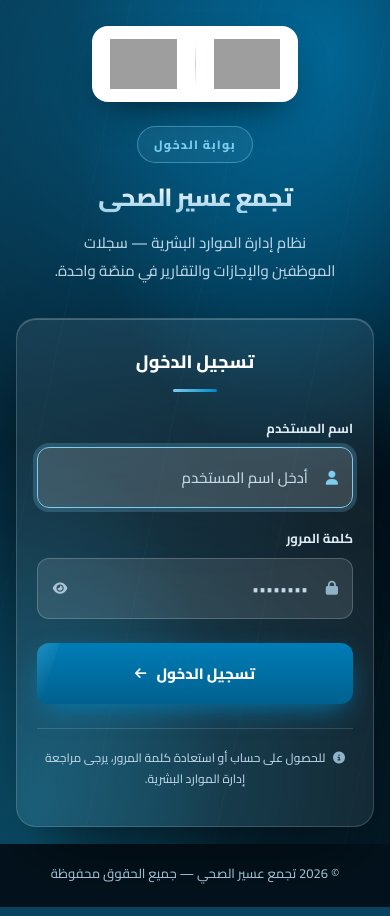
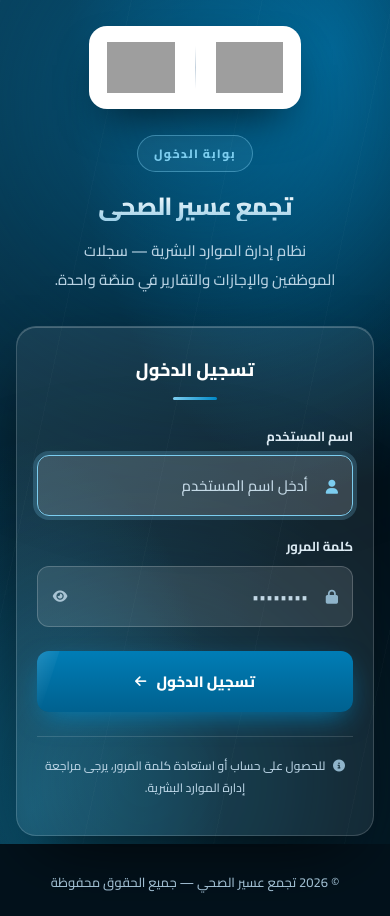
Before and after one commit to HishmAmer/AseerHospitalweb, a Django app: page /login/ in a window 390 px wide. Run offline with Django 5.2, Linux system fonts and the light colour scheme; parts of the project's set-up code (start-up, migrations or seed data) failed here and were passed over; grey boxes are pictures that could not be loaded.

Commit message:
تكبير لوحة الشعارين، وإصلاح إزاحتها لبطاقة الدخول خارج الشاشة
الشعاران كانا صغيرين على اللوحة، فرُفع ارتفاعهما من 60px إلى 86px
ووُسّعت اللوحة (حشو 24×34، فجوة 34، زوايا 22).

لكن الارتفاع الثابت كشف خللاً: مع شعار عريض (4:1) تتمدّد اللوحة إلى
598px فتدفع بطاقة الدخول خارج حافة الشاشة عند 1100px فأقل، ويبتلعها
overflow-x: hidden دون شريط تمرير — أي أن المستخدم لا يصل إلى النموذج
أصلاً على شاشة 1024px. ثلاثة إصلاحات:

- ارتفاع الشعار صار clamp(56px, 5.6vw, 86px): يبقى 86px على الشاشات
  الواسعة وينزل تدريجياً قبل أن تصل اللوحة إلى حدّ الإزاحة.
- min-width: 0 على عمود التعريف، وإلا رفض عمود 1fr الانكماش تحت عرض
  محتواه فأزاح البطاقة.
- max-width على اللوحة والصور كشبكة أمان أخيرة لشعار مفرط العرض،
  و max-width للتخطيط العمودي رُفع من 430px إلى 520px ليتّسع للشعارين.

فُحص بشعار 4:1 (أسوأ حالة) على 1600 و1440 و1280 و1100 و1010 و900 و768
و600 و520 و430 و390 و360 و320: البطاقة واللوحة داخل الشاشة كاملتين في
كل عرض، بلا تجاوز أفقي، والشعاران بارتفاع متساوٍ دائماً. 51 اختباراً
تمرّ، وأدنى تباين 4.67:1.

Co-Authored-By: Claude Opus 5 <noreply@anthropic.com>
Claude-Session: https://claude.ai/code/session_01XqKPvyNo2vPfPdASCkaP4L

```diff
--- a/employees/templates/employees/login.html
+++ b/employees/templates/employees/login.html
@@ -135,15 +135,22 @@
     /* لوحة بيضاء تحمل الشعارين بألوانهما الأصلية: قلبهما إلى الأبيض
        يُفقد كل شعار ملوّن هويته ويحوّله إلى كتلة بيضاء. */
     .plate {
-        display: flex; width: fit-content;
-        align-items: center; gap: 24px;
-        background: #fff; border-radius: 18px;
-        padding: 16px 24px; margin-bottom: 32px;
-        box-shadow: 0 16px 38px -16px rgba(0,0,0,.7);
+        display: flex; width: fit-content; max-width: 100%;
+        align-items: center; gap: 34px;
+        background: #fff; border-radius: 22px;
+        padding: 24px 34px; margin-bottom: 34px;
+        box-shadow: 0 20px 46px -18px rgba(0,0,0,.72);
     }
-    /* الارتفاع وحده يحكم المقاس. أي max-width هنا يقصّ الشعار العريض
-       فيهبط ارتفاعه ويبدو أصغر من جاره. */
-    .plate img { height: 60px; width: auto; display: block; }
+    /* الارتفاع يحكم المقاس، لكنه يتنازل مع ضيق الشاشة: بارتفاع ثابت
+       86px وشعار عريض تتمدّد اللوحة فتزيح بطاقة الدخول خارج الشاشة،
+       ويخفيها overflow-x دون أن يظهر شريط تمرير — فلا يصل المستخدم
+       إلى النموذج أصلاً. الـ clamp يبقيه 86px على الشاشات الواسعة
+       وينزل به تدريجياً قبل أن تصل اللوحة إلى هذا الحد.
+       max-width شبكة أمان أخيرة لشعار مفرط العرض. */
+    .plate img {
+        height: clamp(56px, 5.6vw, 86px);
+        width: auto; max-width: 100%; object-fit: contain; display: block;
+    }
     .plate .rule {
         width: 1px; align-self: stretch; margin: 4px 0;
         background: linear-gradient(180deg, transparent, #C3D1DD, transparent);
@@ -157,6 +164,9 @@
         background: rgba(124,205,239,.09);
         border-radius: 999px; padding: 6px 16px;
     }
+
+    /* بدونه لا ينكمش عمود 1fr تحت عرض محتواه فتُزاح البطاقة */
+    .intro { min-width: 0; }
 
     .intro h1 {
         font-size: 3rem; font-weight: 800; margin: 0 0 16px;
@@ -324,10 +334,10 @@
     @media (max-width: 980px) {
         body { justify-content: flex-start; padding-top: 5vh; }
         .shell {
-            grid-template-columns: 1fr; gap: 32px; max-width: 430px;
+            grid-template-columns: 1fr; gap: 32px; max-width: 520px;
         }
         .intro { text-align: center; }
-        .plate { margin-inline: auto; margin-bottom: 24px; }
+        .plate { margin-inline: auto; margin-bottom: 26px; }
         .intro h1 { font-size: 1.85rem; }
         .intro p { margin-inline: auto; font-size: .9375rem; }
         .card { width: 100%; }
@@ -335,8 +345,8 @@
     }
     @media (max-width: 520px) {
         body { padding: 26px 16px 22px; }
-        .plate { padding: 13px 18px; gap: 18px; border-radius: 16px; }
-        .plate img { height: 50px; }
+        .plate { padding: 16px 18px; gap: 20px; border-radius: 18px; }
+        .plate img { height: clamp(48px, 13vw, 64px); }
         .intro h1 { font-size: 1.55rem; }
         .card { padding: 26px 20px 24px; border-radius: 20px; }
     }
```
